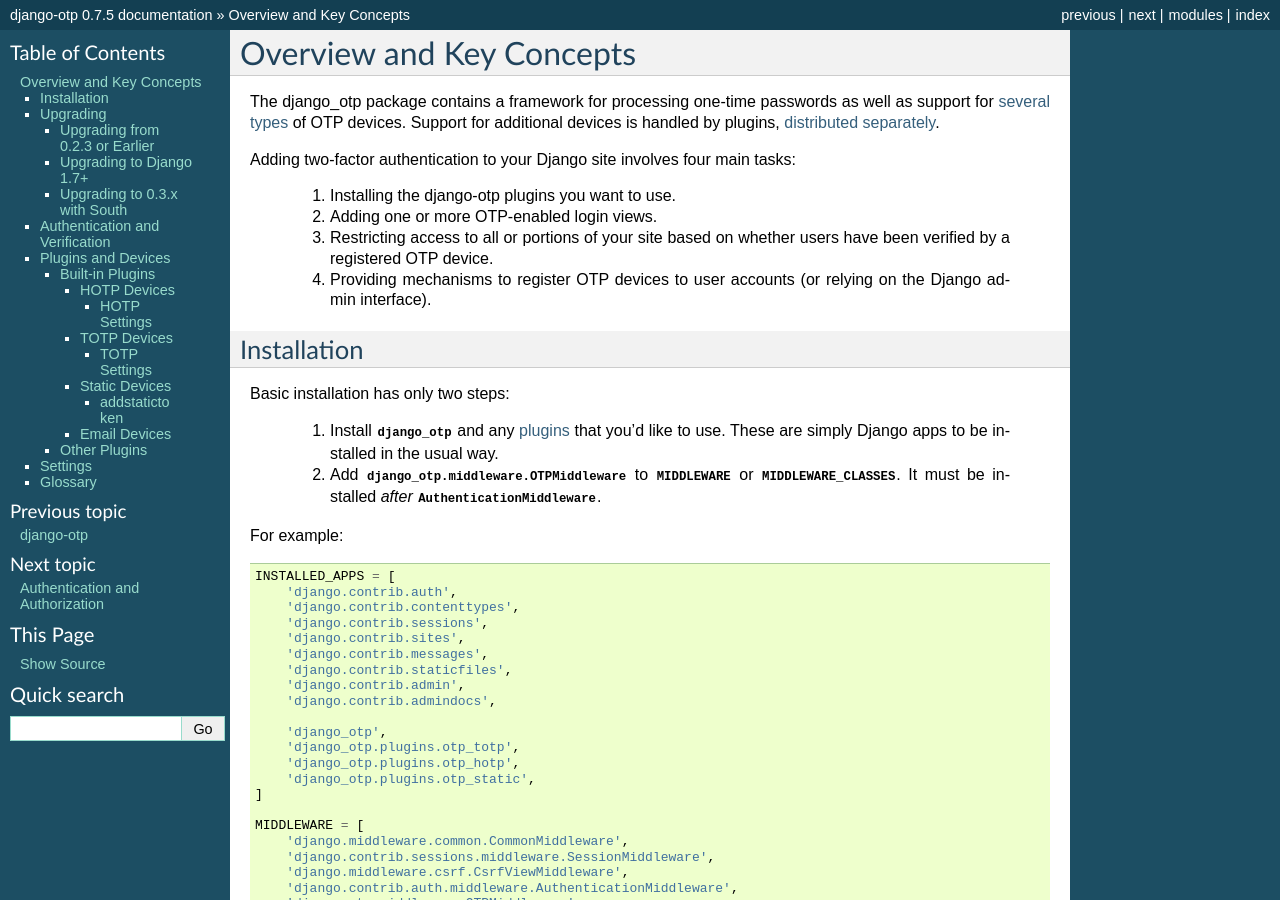
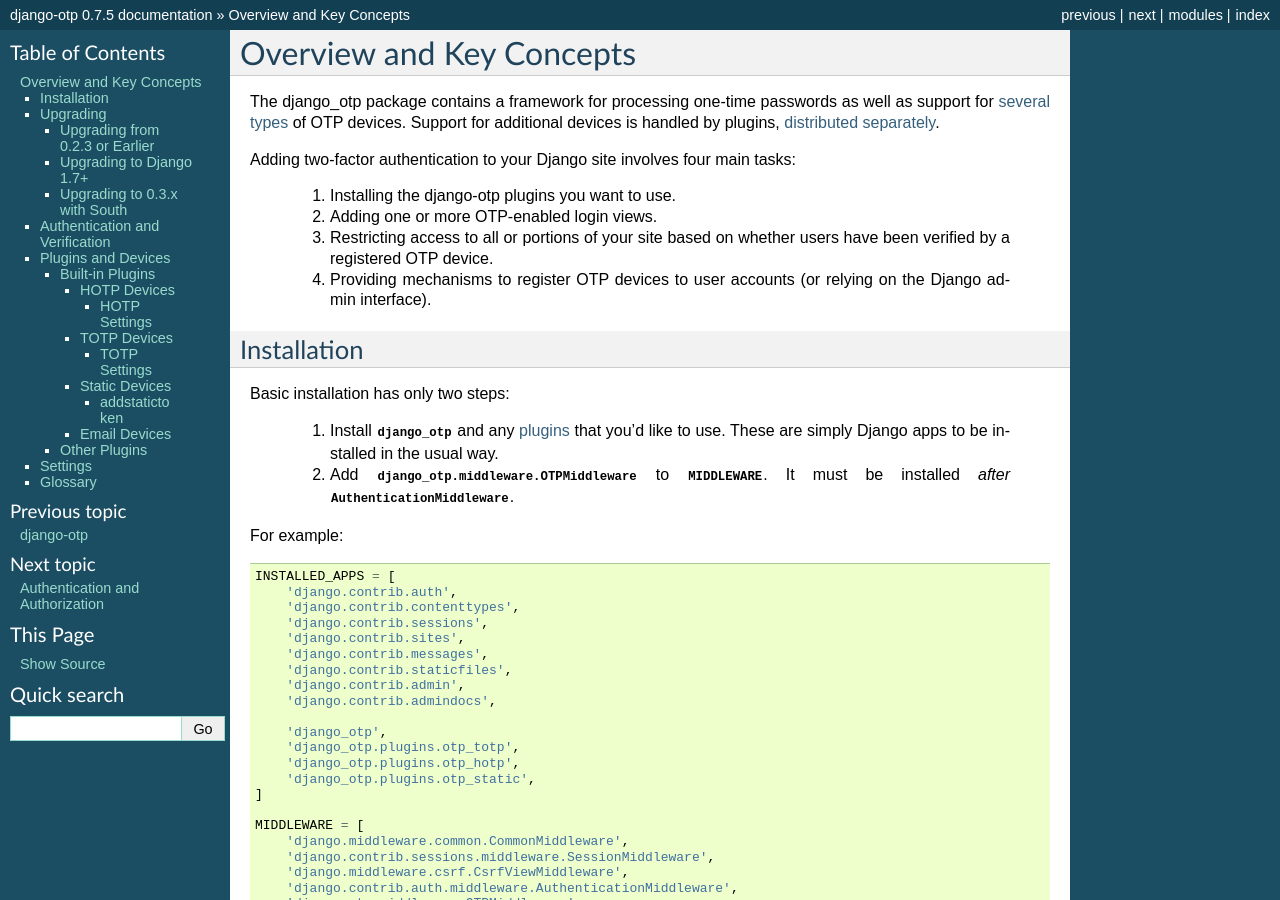
Before and after one commit to django-otp/django-otp, a Sphinx documentation site: the page built from docs/source/overview.rst, in a window 1280 px wide and 900 px high. Built offline with Sphinx 7.4.7, drawn with Linux system fonts in a browser that asks for light colours.

Commit message:
removes unsupported MIDDLEWARE_CLASSES setting
Changes made in 1790a69 no longer allow deprecated MIDDLEWARE_CLASSES setting.

```diff
--- a/docs/source/overview.rst
+++ b/docs/source/overview.rst
@@ -31,8 +31,7 @@
        usual way.
 
     #. Add :class:`django_otp.middleware.OTPMiddleware` to
-       :setting:`MIDDLEWARE` or :setting:`MIDDLEWARE_CLASSES`. It must be
-       installed *after*
+       :setting:`MIDDLEWARE`. It must be installed *after*
        :class:`~django.contrib.auth.middleware.AuthenticationMiddleware`.
 
 For example::
```
